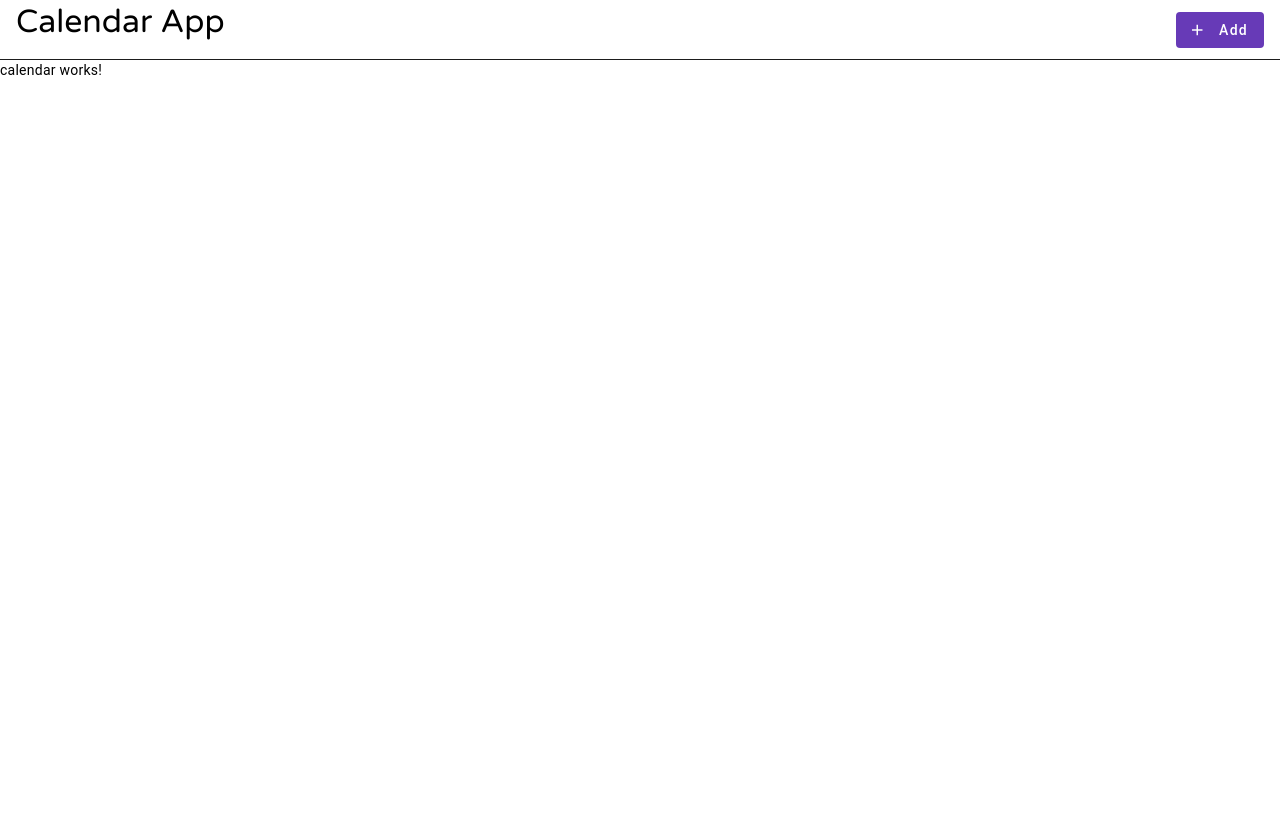
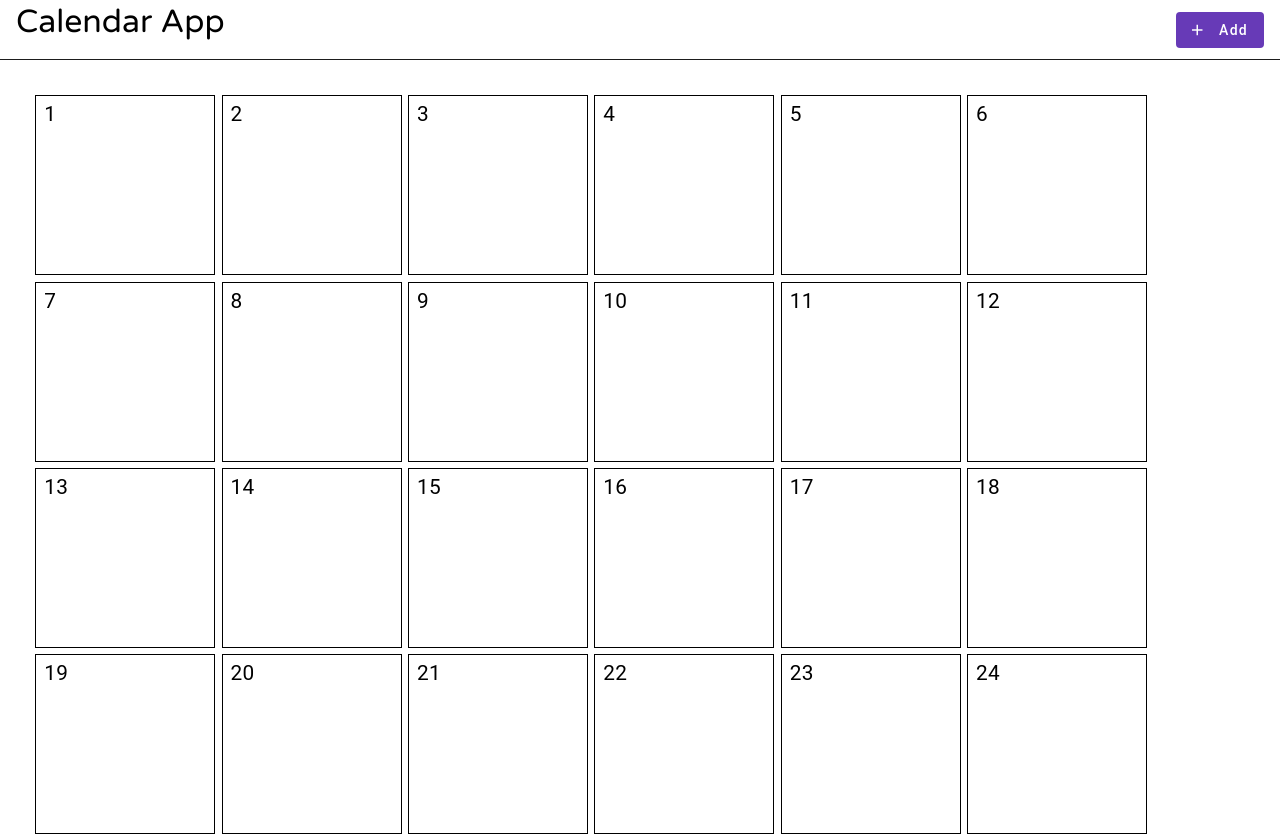
Before and after one commit to MicaelRiboura/angular-calendar-app, an Angular app: page / in a window 1280 px wide. Shown: the top 836 px of the page. Before the commit the page ends 800 px from the top, so only its background shows below. Built offline with nearby package versions, Linux system fonts and the light colour scheme.

Commit message:
feat(calendar): add a list of days in month with ngFor

```diff
--- a/src/app/pages/calendar/calendar.component.css
+++ b/src/app/pages/calendar/calendar.component.css
@@ -0,0 +1,23 @@
+.container {
+    width: 100%;
+    border: 1px solid red;
+}
+
+.days-area {
+    padding: 2rem;
+    display: flex;
+    flex-wrap: wrap;
+    width: 100vw;
+}
+
+.day {
+    min-width: 180px;
+    min-height: 180px;
+    border: 1px solid black;
+    margin: .2rem;
+}
+
+.day .day-label {
+    font-size: 1.3rem;
+    margin: 0.5rem;
+}
--- a/src/app/pages/calendar/calendar.component.html
+++ b/src/app/pages/calendar/calendar.component.html
@@ -1 +1,7 @@
-<p>calendar works!</p>
+<div className="container">
+    <div class="days-area">
+        <div class="day" *ngFor="let day of days">
+            <p class="day-label">{{day}}</p>
+        </div>
+    </div>
+</div>
```
Also changed, not shown: 1 other file (tests, documents, lock files or other folders).
